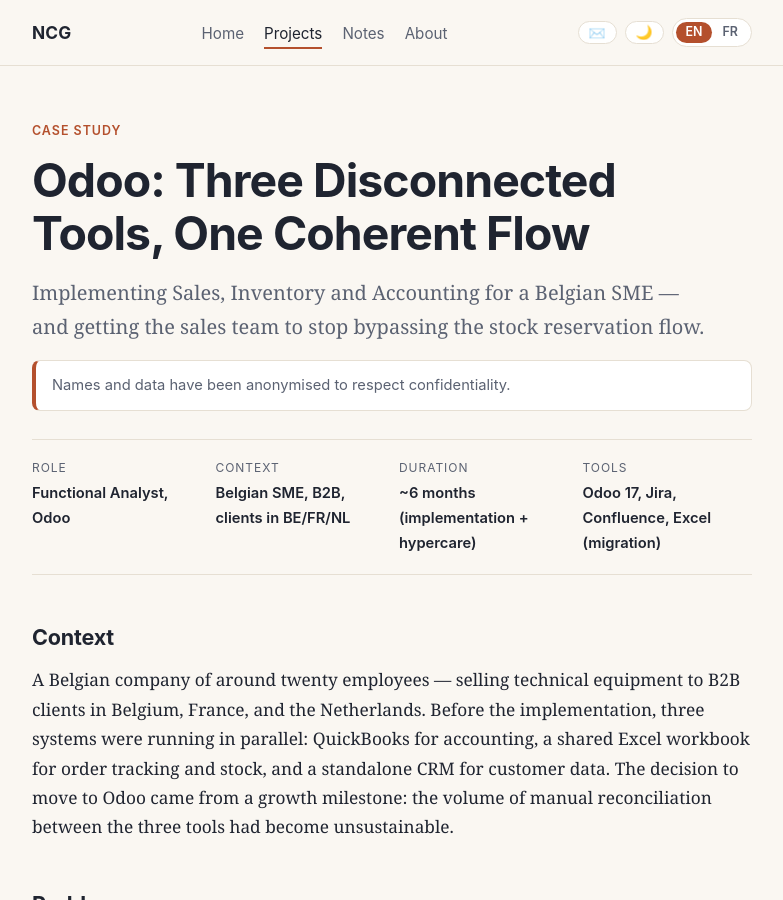
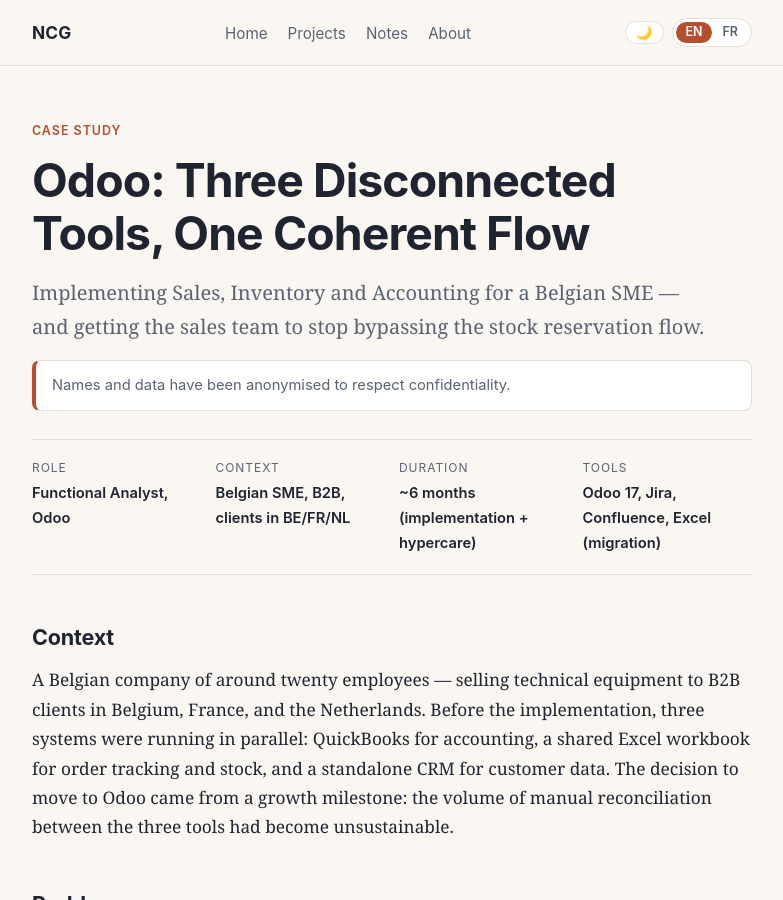
Before and after one commit to ncgimenez/draft-ncg.github.io, a Jekyll site: the page built from projects/projet-5.html, in a window 1280 px wide and 900 px high. Shown: the whole window, without its empty margins (248-1031 px from the left). Built offline with Jekyll 4.4.1, drawn with Linux system fonts in a browser that asks for light colours.

Commit message:
Refactor projet-5.html to use layout and Mermaid
Updated the HTML structure to use a layout template and removed unnecessary elements. Added Mermaid initialization for diagram rendering.

```diff
--- a/projects/projet-5.html
+++ b/projects/projet-5.html
@@ -1,39 +1,7 @@
-<!DOCTYPE html>
-<html lang="en">
-<head>
-  <meta charset="utf-8">
-  <meta name="viewport" content="width=device-width, initial-scale=1">
-  <title>Odoo Implementation — Three Tools, One Flow | Nadia Cañadas Giménez</title>
-  <meta name="description" content="Case study: implementing Odoo Sales, Inventory and Accounting for a Belgian SME — replacing three disconnected tools and resolving an over-committed stock problem.">
-  <link rel="stylesheet" href="../assets/style.css">
-  <script src="../assets/lang.js"></script>
-  <script src="https://cdn.jsdelivr.net/npm/mermaid@10/dist/mermaid.min.js"></script>
-</head>
-<body>
-
-  <header class="site">
-    <div class="interieur">
-      <a class="marque" href="/">NCG</a>
-      <nav aria-label="Main navigation">
-        <ul>
-          <li><a href="/">Home</a></li>
-          <li><a href="/projects/" aria-current="page"><span data-i18n="nav.projects">Projects</span></a></li>
-
-          <li><a href="/blog/">Notes</a></li>
-          <li><a href="/about">About</a></li>
-        </ul>
-      </nav>
-      <div class="header-controls">
-        <a class="email-toggle" href="mailto:ncgimenez@proton.me" aria-label="Send email"><span class="email-icon">✉️</span></a>
-        <button class="theme-toggle" aria-label="Toggle colour theme"><span class="theme-icon">☾</span></button>
-        <button class="lang-toggle" aria-label="Switch language">
-          <span class="lang-opt lang-opt--en">EN</span>
-          <span class="lang-sep">|</span>
-          <span class="lang-opt lang-opt--fr">FR</span>
-        </button>
-      </div>
-    </div>
-  </header>
+---
+layout: default
+title: Odoo
+---
 
   <main>
     <span class="etiquette" data-i18n="p5.label">Case study</span>
@@ -216,16 +184,11 @@
     </p>
 
     <a class="retour" href="/#projects" data-i18n="proj.back">← Back to projects</a>
-  </main>
 
-  <footer>
-    <p>© 2026 Nadia Cañadas Giménez ·
-      <a href="https://www.linkedin.com/in/ncgimenez" data-i18n="footer.linkedin">LinkedIn</a>
-      · <a href="mailto:ncgimenez@proton.me">ncgimenez@proton.me</a>
-    </p>
-  </footer>
+      <!-- 1. Chargement de la bibliothèque Mermaid -->
+    <script src="https://cdn.jsdelivr.net/npm/mermaid@10/dist/mermaid.min.js"></script>
 
-    <script src="https://cdn.jsdelivr.net/npm/mermaid@10/dist/mermaid.min.js"></script>
+    <!-- 2. Initialisation du style Mermaid -->
     <script>
       mermaid.initialize({
         startOnLoad: true,
@@ -240,7 +203,4 @@
         }
       });
     </script>
-  <script src="../assets/lang.js"></script>
-
-</body>
-</html>
+</main>
```
Lines whose indentation alone changed are shown as unchanged.
